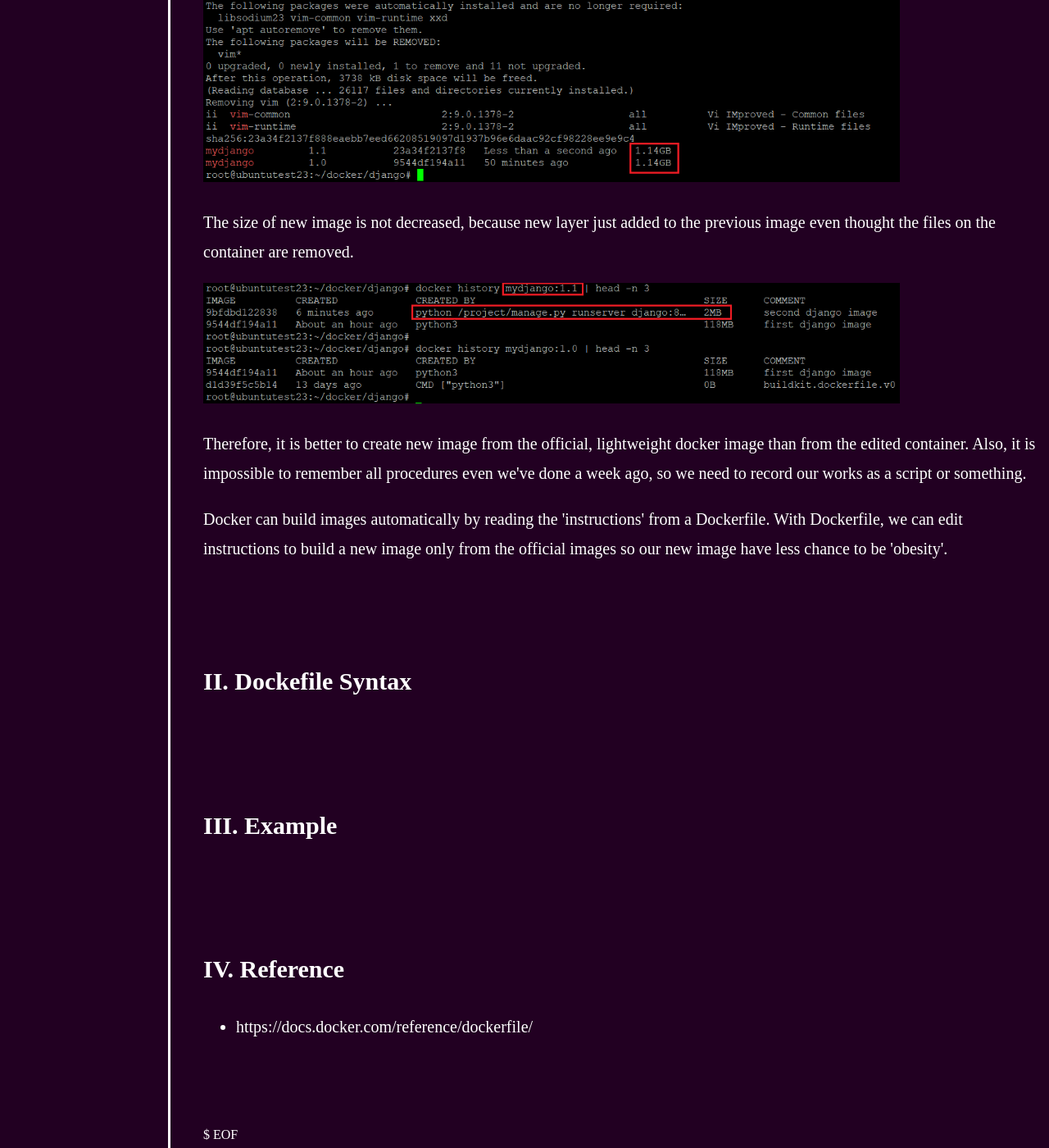
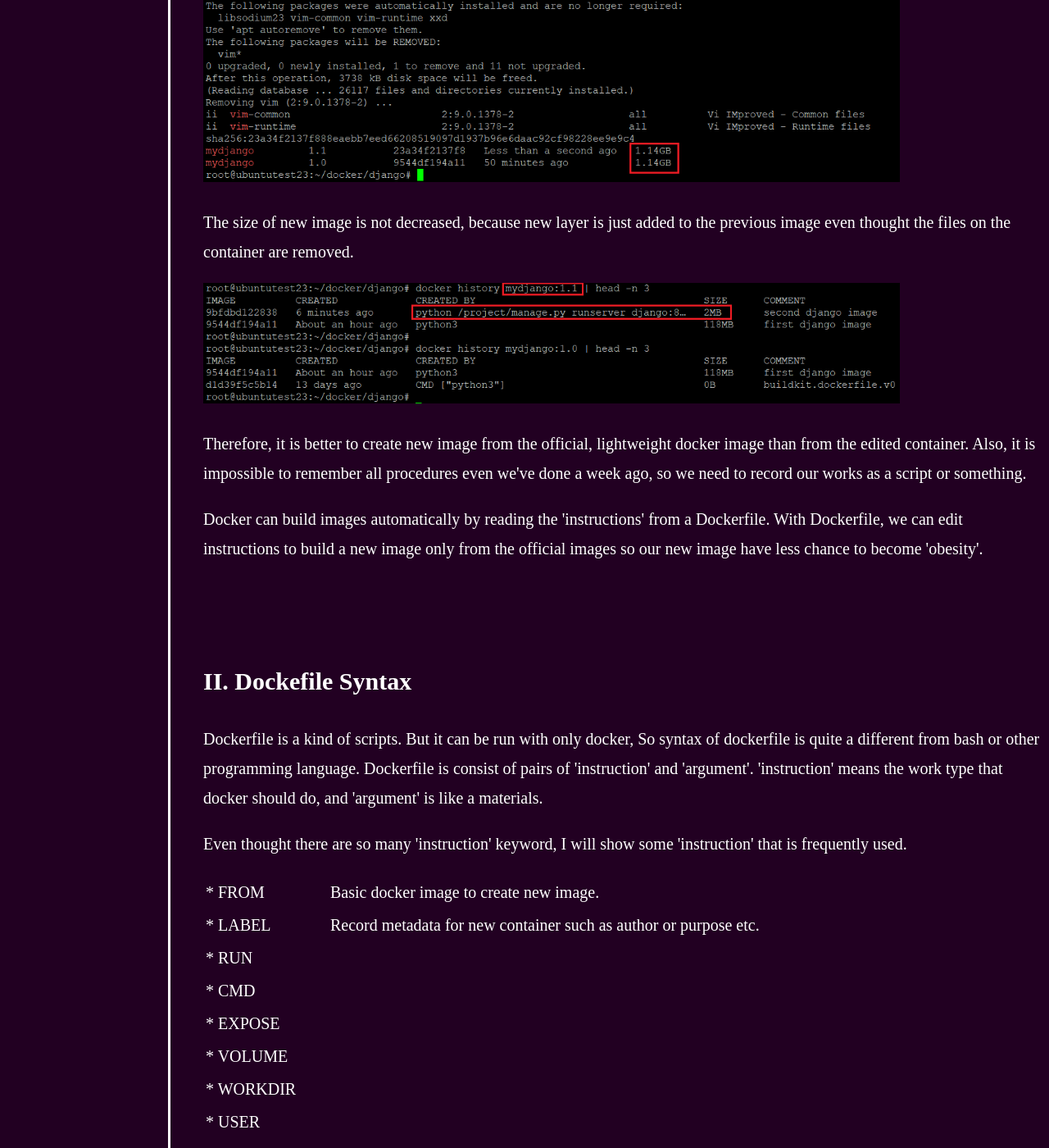
Before and after one commit to luna-negra/luna-negra.github.io, a Jekyll site: the page built from _posts/docker/basic usage/2024-07-21-how-to-write-and-build-Dockerfile.md, in a window 1280 px wide and 1400 px high, scrolled down 6109 px. Shown: the whole window at 82% size. Built offline with Jekyll 4.4.1, drawn with Linux system fonts in a browser that asks for light colours; some of the changed text lies outside the part shown.

Commit message:
main: 2024.07.21 - Draft, Post #2
-  Make draft of post #2

```diff
--- a/_posts/docker/basic usage/2024-07-21-how-to-write-and-build-Dockerfile.md
+++ b/_posts/docker/basic usage/2024-07-21-how-to-write-and-build-Dockerfile.md
@@ -123,8 +123,8 @@ Let me run my new image with command below.
 I successfully made a new django image and there is no server issue.
 Now, let's assume that we have to change massive structure in our new container.
 We can do it by accessing our container, adding, removing some files, doing some job and committing that container to new image as I have shown at the header of this post.
-However, this job make a new image be heavy in its size, because changes in docker container will be added to the new container as a layer form.
-You can check it with command 'docker history [IMAGE_NAME:TAG]'
+However, this job make a new image be heavy in its size, because changes in docker container will be reflected to the new container as a layer form.
+You can see it with command 'docker history [IMAGE_NAME:TAG]'
 </p>
 
 ![img.png](../../../assets/imgs/docker/basic%20usage/how-to-write-and-build-Dockefile/img5.png)
@@ -154,7 +154,7 @@ Will the size of 'mydjango:1.1" be lighter than 'mydjango:1.0'?
 ![img.png](../../../assets/imgs/docker/basic%20usage/how-to-write-and-build-Dockefile/img6.png)
 
 <p>
-The size of new image is not decreased, because new layer just added to the previous image even thought the files on the container are removed.
+The size of new image is not decreased, because new layer is just added to the previous image even thought the files on the container are removed.
 </p>
 
 ![img.png](../../../assets/imgs/docker/basic%20usage/how-to-write-and-build-Dockefile/img7.png)
@@ -166,16 +166,73 @@ Also, it is impossible to remember all procedures even we've done a week ago, so
 
 <p>
 Docker can build images automatically by reading the 'instructions' from a Dockerfile.
-With Dockerfile, we can edit instructions to build a new image only from the official images so our new image have less chance to be 'obesity'.
+With Dockerfile, we can edit instructions to build a new image only from the official images so our new image have less chance to become 'obesity'.
 </p>
 
 
 <br><br>
 ## <span id="ctn2">II. Dockefile Syntax</span>
 <p>
-
+Dockerfile is a kind of scripts. But it can be run with only docker, So syntax of dockerfile is quite a different from bash or other programming language.
+Dockerfile is consist of pairs of 'instruction' and 'argument'. 'instruction' means the work type that docker should do, and 'argument' is like a materials.
 </p>
 
+<p>
+Even thought there are so many 'instruction' keyword, I will show some 'instruction' that is frequently used.
+</p>
+
+<p>
+  <table>
+    <tr>
+      <td style="width: 150px;">* FROM</td>
+      <td>Basic docker image to create new image.</td>
+    </tr>
+    <tr>
+      <td>* LABEL</td>
+      <td>Record metadata for new container such as author or purpose etc.</td>
+    </tr>
+    <tr>
+      <td>* RUN</td>
+      <td></td>
+    </tr>
+    <tr>
+      <td>* CMD</td>
+      <td></td>
+    </tr>
+    <tr>
+      <td>* EXPOSE</td>
+      <td></td>
+    </tr>
+    <tr>
+      <td>* VOLUME</td>
+      <td></td>
+    </tr>
+    <tr>
+      <td>* WORKDIR</td>
+      <td></td>
+    </tr>
+    <tr>
+      <td>* USER</td>
+      <td></td>
+    </tr>
+    <tr>
+      <td>* ADD</td>
+      <td></td>
+    </tr>
+    <tr>
+      <td>* COPY</td>
+      <td></td>
+    </tr>
+    <tr>
+      <td>* ENV</td>
+      <td></td>
+    </tr>
+    <tr>
+      <td>* ENTRYPOINT</td>
+      <td></td>
+    </tr>
+  </table>
+</p>
 
 <br><br>
 ## <span id="ctn3">III. Example</span>
```
Also changed, not shown: other parts of _posts/docker/basic usage/2024-07-21-how-to-write-and-build-Dockerfile.md (+1 -1 lines).
